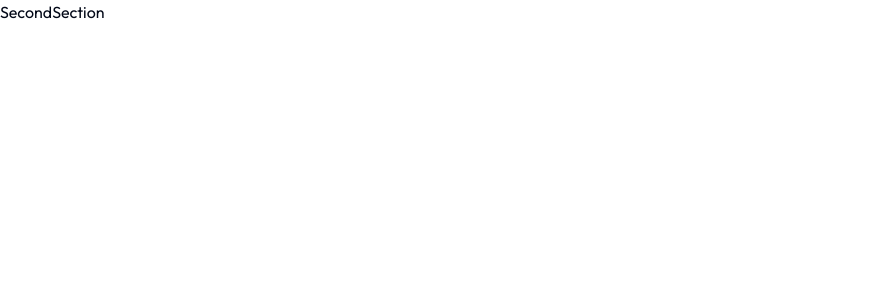
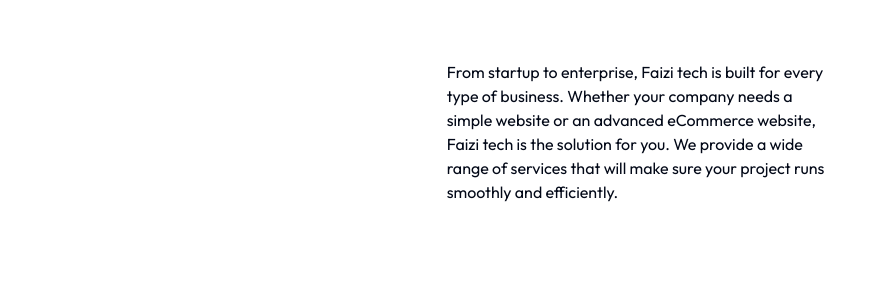
Before and after one commit to Afzalfaizi/landing-page-task, a Next.js app: page /second-section in a window 1280 px wide. Shown: the top 300 px of the page, without its empty margins (0-886 px from the left). Built offline with nearby package versions, Linux system fonts and the light colour scheme.

Commit message:
second section

```diff
--- a/app/second-section/page.tsx
+++ b/app/second-section/page.tsx
@@ -1,51 +1,71 @@
-"use client"
-import React from 'react'
+"use client";
+import React from "react";
 
 const features = {
   title: "Features",
   items: [
     {
       title: "Customizable",
-            description: "Choose from 100s of designer made templates, and change anything you want to create your professional eCommerce website.",
-            image: "https://images.unsplash.com/photo-1600000000000-0000000000000?ixlib=rb-1.2.1&ixid=eyJhcHBfaWQiOjEyMDd9&auto=format&fit=crop&w=1050&q=80",
-            alt: "Customizable"
+      description:
+        "Choose from 100s of designer made templates, and change anything you want to create your professional eCommerce website.",
+      image:
+        "https://images.unsplash.com/photo-1600000000000-0000000000000?ixlib=rb-1.2.1&ixid=eyJhcHBfaWQiOjEyMDd9&auto=format&fit=crop&w=1050&q=80",
+      alt: "Customizable",
     },
     {
       title: "Fast",
-            description: "Our servers are located in the United States and Europe, ensuring a fast response time for your queries.",
-            image: "https://images.unsplash.com/photo-1600000000000-0000000000000?ixlib=rb-1.2.1&ixid=eyJhcHBfaWQiOjEyMDd9&auto=format&fit=crop&w=1050&q=80",
-            alt: "Fast"
+      description:
+        "Our servers are located in the United States and Europe, ensuring a fast response time for your queries.",
+      image:
+        "https://images.unsplash.com/photo-1600000000000-0000000000000?ixlib=rb-1.2.1&ixid=eyJhcHBfaWQiOjEyMDd9&auto=format&fit=crop&w=1050&q=80",
+      alt: "Fast",
     },
     {
       title: "Intergration",
-            description: "We offer a wide range of integrations with our eCommerce platform, allowing you to easily integrate your eCommerce website with our platform.",
-            image: "https://images.unsplash.com/photo-1600000000000-0000000000000?ixlib=rb-1.2.1&ixid=eyJhcHBfaWQiOjEyMDd9&auto=format&fit=crop&w=1050&q=80",
-            alt: "Integration"
+      description:
+        "We offer a wide range of integrations with our eCommerce platform, allowing you to easily integrate your eCommerce website with our platform.",
+      image:
+        "https://images.unsplash.com/photo-1600000000000-0000000000000?ixlib=rb-1.2.1&ixid=eyJhcHBfaWQiOjEyMDd9&auto=format&fit=crop&w=1050&q=80",
+      alt: "Integration",
     },
     {
       title: "Full Stack",
 
-            image: "https://images.unsplash.com/photo-1600000000000-0000000000000?ixlib=rb-1.2.1&ixid=eyJhcHBfaWQiOjEyMDd9&auto=format&fit=crop&w=1050&q=80",
-            alt: "Full Stack"
+      image:
+        "https://images.unsplash.com/photo-1600000000000-0000000000000?ixlib=rb-1.2.1&ixid=eyJhcHBfaWQiOjEyMDd9&auto=format&fit=crop&w=1050&q=80",
+      alt: "Full Stack",
     },
     {
       title: "Loyalty",
-            description: "Set up your loyalty program and start rewarding your customers for their purchases and actions they take on your site.",
-            image: "https://images.unsplash.com/photo-1600000000000-0000000000000?ixlib=rb-1.2.1&ixid=eyJhcHBfaWQiOjEyMDd9&auto=format&fit=crop&w=1050&q=80",
+      description:
+        "Set up your loyalty program and start rewarding your customers for their purchases and actions they take on your site.",
+      image:
+        "https://images.unsplash.com/photo-1600000000000-0000000000000?ixlib=rb-1.2.1&ixid=eyJhcHBfaWQiOjEyMDd9&auto=format&fit=crop&w=1050&q=80",
       alt: "Loyalty",
     },
     {
       title: "Support",
-            description: "Get 24/7 support from our team to help you with any issues you have.",
-            image: "https://images.unsplash.com/photo-1600000000000-0000000000000?ixlib=rb-1.2.1&ixid=eyJhcHBfaWQiOjEyMDd9&auto=format&fit=crop&w=1050&q=80",
-            alt: "Support"
-        }
-
+      description:
+        "Get 24/7 support from our team to help you with any issues you have.",
+      image:
+        "https://images.unsplash.com/photo-1600000000000-0000000000000?ixlib=rb-1.2.1&ixid=eyJhcHBfaWQiOjEyMDd9&auto=format&fit=crop&w=1050&q=80",
+      alt: "Support",
+    },
   ],
-}
+};
 
 export default function SecondSection() {
   return (
-    <div>SecondSection</div>
-  )
+    <div>
+      <div className=" md:flex-row flex-col items-center flex justify-center pb-10">
+        <div className=" p-5 justify-center md:w-1/3">
+          <div className=" bg-gradient-to-r from-blue-800 to bg-green-300 bg-clip-text text-transparent text-4xl md:text-6xl font-bold pb-10"></div>
+          From startup to enterprise, Faizi tech is built for every type of
+          business. Whether your company needs a simple website or an advanced
+          eCommerce website, Faizi tech is the solution for you. We provide a
+          wide range of services that will make  sure your project runs smoothly and efficiently.
+        </div>
+      </div>
+    </div>
+  );
 }
```
Lines whose indentation alone changed are shown as unchanged.
